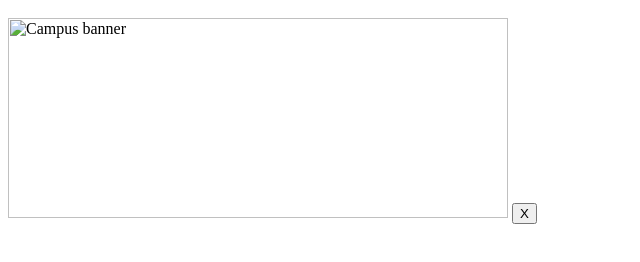
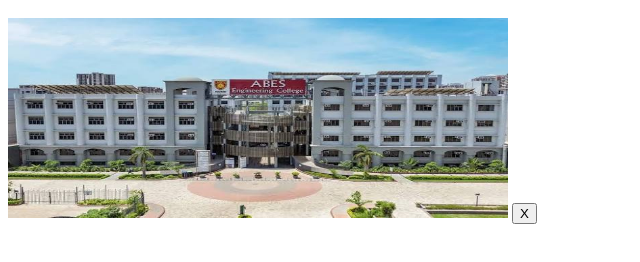
Before and after one commit to nishi06bajpai-afk/WDW_0195, a plain HTML site: page WEBD ASSIGNMENT/Assignment 11/index.html in a window 1280 px wide. Shown: the part 164-426 px from the top of the page, without its empty margins (0-640 px from the left). Drawn offline with Linux system fonts and the light colour scheme.

Commit message:
Assignment 11 image added

```diff
--- a/WEBD ASSIGNMENT/Assignment 11/index.html
+++ b/WEBD ASSIGNMENT/Assignment 11/index.html
@@ -14,7 +14,7 @@
     <main id="main">
         <h1>Accessible Page</h1>
          <p>
-          <img src="image.jpg" alt="Campus banner" width="500" height="200">
+          <img src="image.jpeg" alt="Campus banner" width="500" height="200">
             <button type="button" aria-label="Close">X</button>
         </p>
       </body>
```
